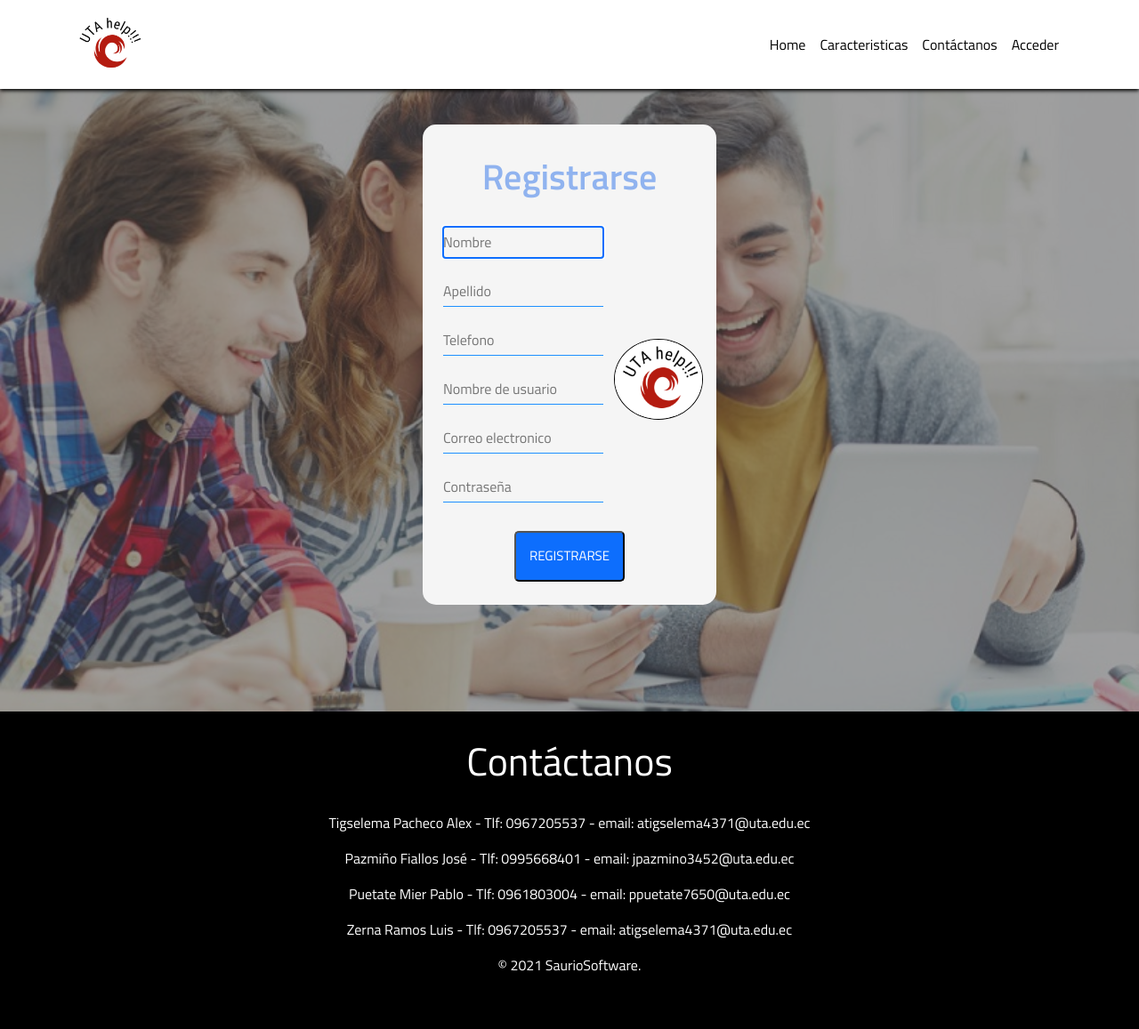
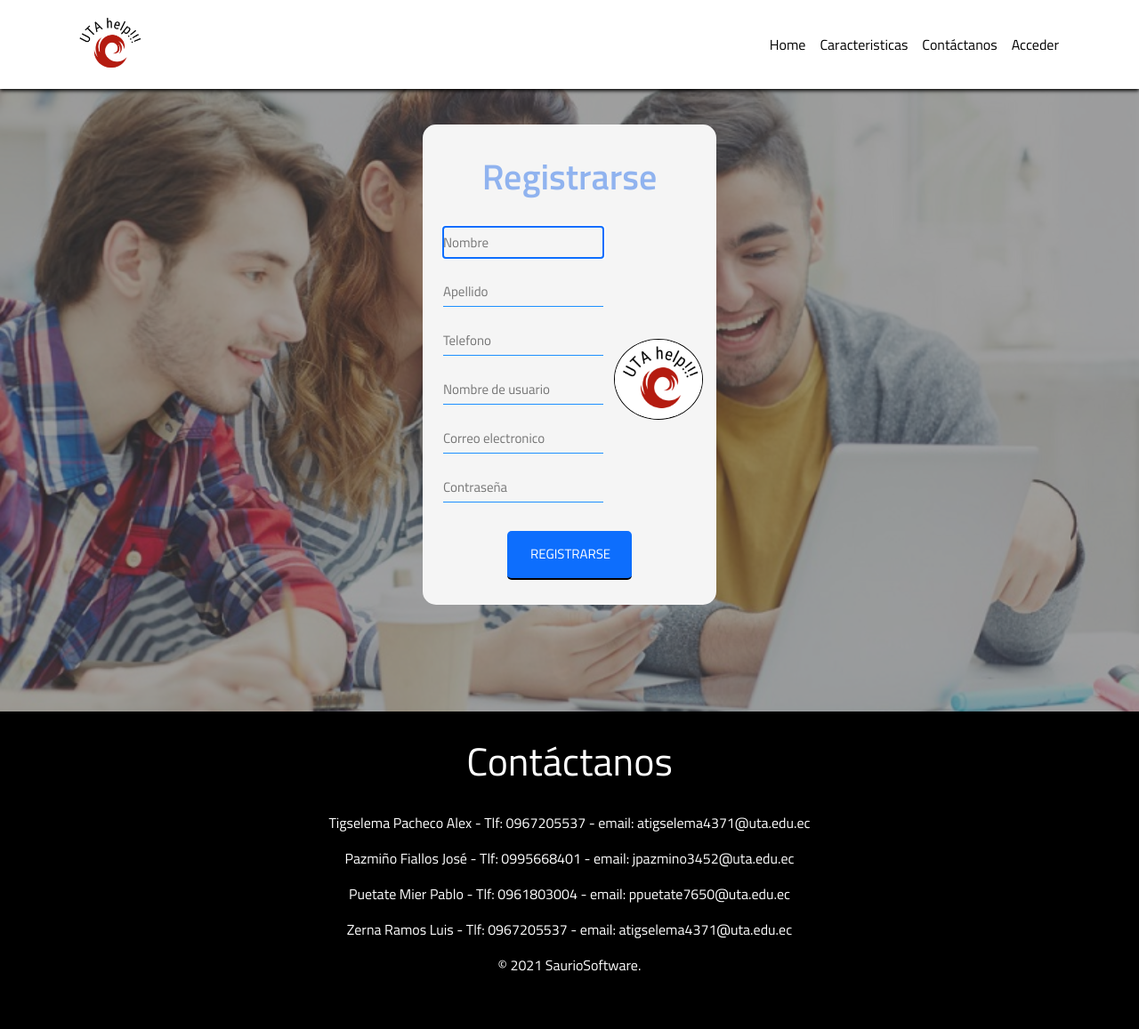
Before and after one commit to Puetate/ProyectoConfiguracion, a PHP site: page /formulario.html in a window 1280 px wide. Shown: the whole page at 89% size. Run offline with PHP 8.4, Linux system fonts and the light colour scheme.

Commit message:
arreglo  problema

```diff
--- a/css/styleformulario.css
+++ b/css/styleformulario.css
@@ -80,17 +80,16 @@
   color:white;
   font-size: 15px;
 
-  padding: 15px;
+  padding-left: 26px;
 
-  border-radius: 2px;
-
+  height: 55px;
+  width: 140px;
   /* font-size: 20px; */
   border-radius: 5px;
   background-color: #0d6efd;
   display:block;
+
   margin: auto;
-  margin-bottom: 60px;
-
 
 }
 
@@ -100,7 +99,7 @@ form input {
   text-align: left;
   background-color: whitesmoke;
   display: block;
-
+  font-size: 15px;
   margin-top: 20px;
   width: 180px; /* aqui!!!!*/
   margin-left: 23px;
--- a/formulario.html
+++ b/formulario.html
@@ -92,12 +92,13 @@
                         <div class="imagen">
                             <img class="registrar-icon" src="assets/images/Screenshot_6.png">
                         </div>
+
+                            <input class="inpt-registrarse-button" type="submit" name="registro" id="enviar"
+                                value="REGISTRARSE" title="Registrarse">
+
                     </form>
 
-                    <div class="boton">
-                        <input class="inpt-registrarse-button" type="submit" name="registro" id="enviar" value="REGISTRARSE"
-                     title="Registrarse">
-                    </div>
+
                 </div>
 
 
```
